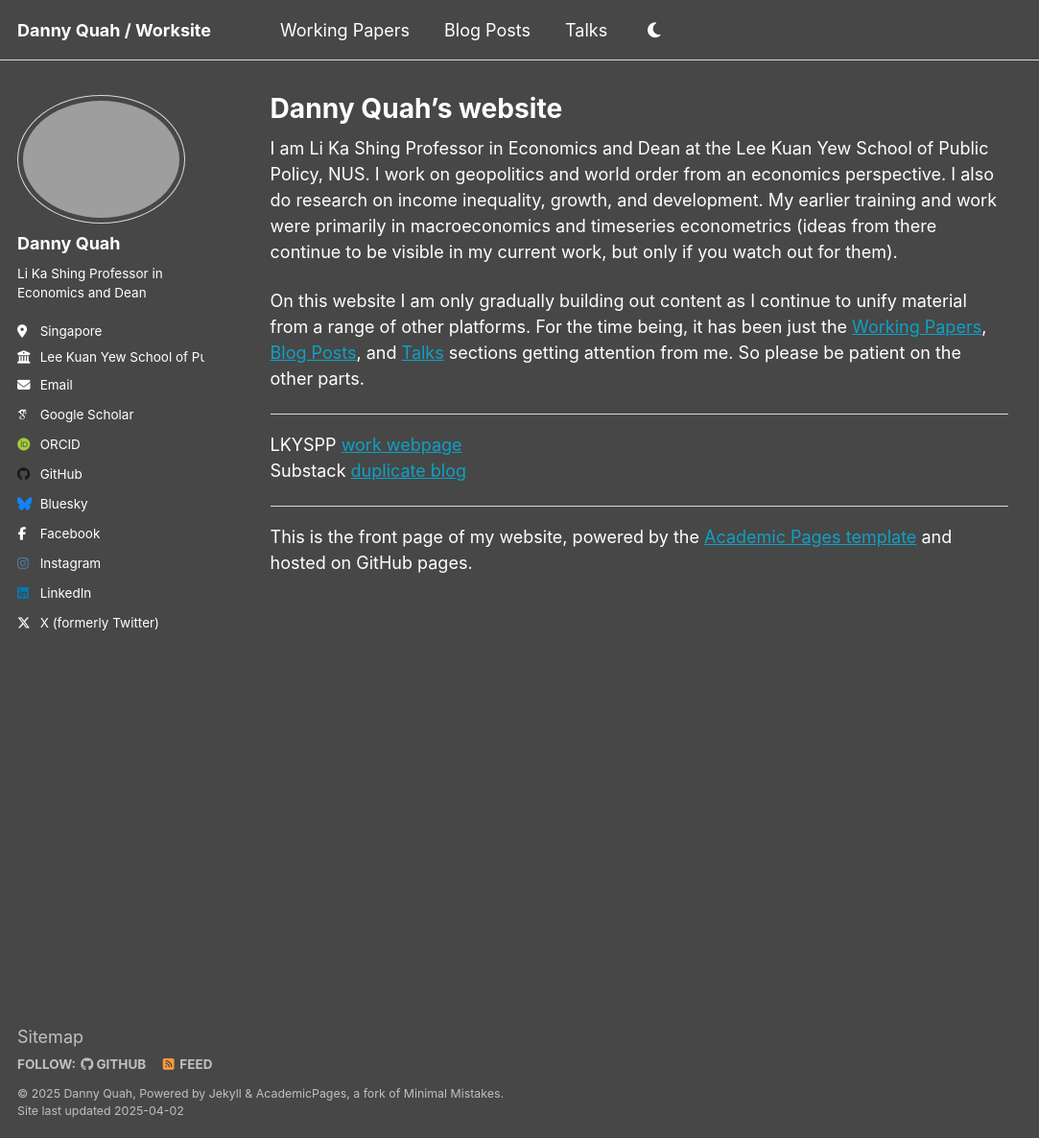
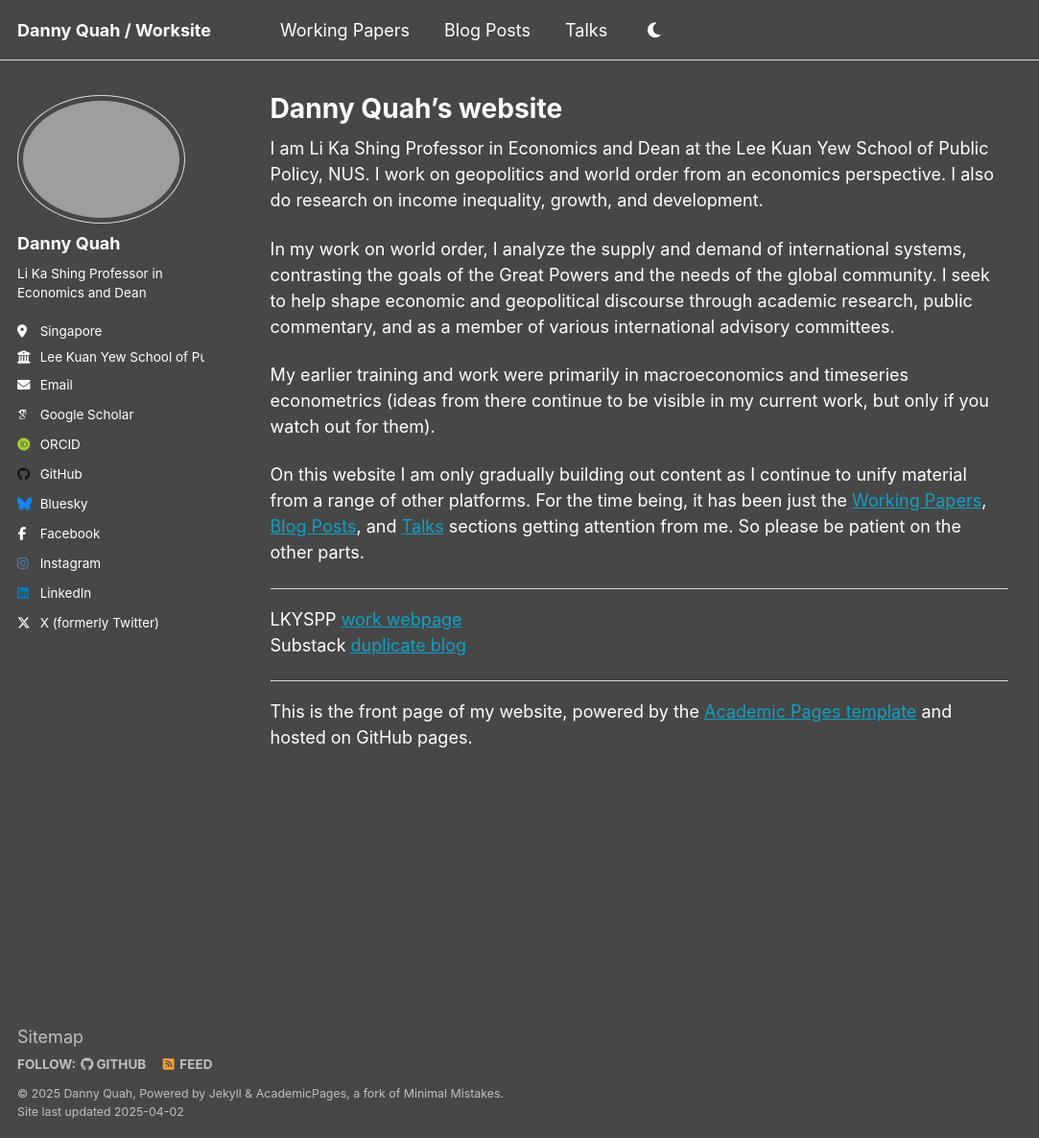
Before and after one commit to DannyQuah/DannyQuah.github.io, a Jekyll site: the page built from _pages/about.md, in a window 1280 px wide and 1186 px high. Shown: the whole window at 96% size, without its empty margins (0-1083 px from the left). Built offline with Jekyll 4.4.1, drawn with Linux system fonts in a browser that asks for light colours; some web fonts are replaced.

```diff
--- a/_pages/about.md
+++ b/_pages/about.md
@@ -8,7 +8,11 @@ redirect_from:
   - /about/
   - /about.html
 ---
-I am Li Ka Shing Professor in Economics and Dean at the Lee Kuan Yew School of Public Policy, NUS.  I work on geopolitics and world order from an economics perspective.  I also do research on income inequality, growth, and development.  My earlier training and work were primarily in macroeconomics and timeseries econometrics (ideas from there continue to be visible in my current work, but only if you watch out for them).
+I am Li Ka Shing Professor in Economics and Dean at the Lee Kuan Yew School of Public Policy, NUS.  I work on geopolitics and world order from an economics perspective.  I also do research on income inequality, growth, and development.
+
+In my work on world order, I analyze the supply and demand of international systems, contrasting the goals of the Great Powers and the needs of the global community.  I seek to help shape economic and geopolitical discourse through academic research, public commentary, and as a member of various international advisory committees.
+
+My earlier training and work were primarily in macroeconomics and timeseries econometrics (ideas from there continue to be visible in my current work, but only if you watch out for them).
 
 On this website I am only gradually building out content as I continue to unify material from a range of other platforms.  For the time being, it has been just the [Working Papers](https://DannyQuah.github.io/portfolio/), [Blog Posts](https://DannyQuah.github.io/year-archive/), and [Talks](https://DannyQuah.github.io/talks/) sections getting attention from me.  So please be patient on the other parts.
 
```
Also changed, not shown: other parts of _pages/about.md (+1 -1 lines), _posts/2025-03-30-Boao-Forum-Tragedy-Multilateralism-Global-South-Modernization.md (+4 -2 lines).
